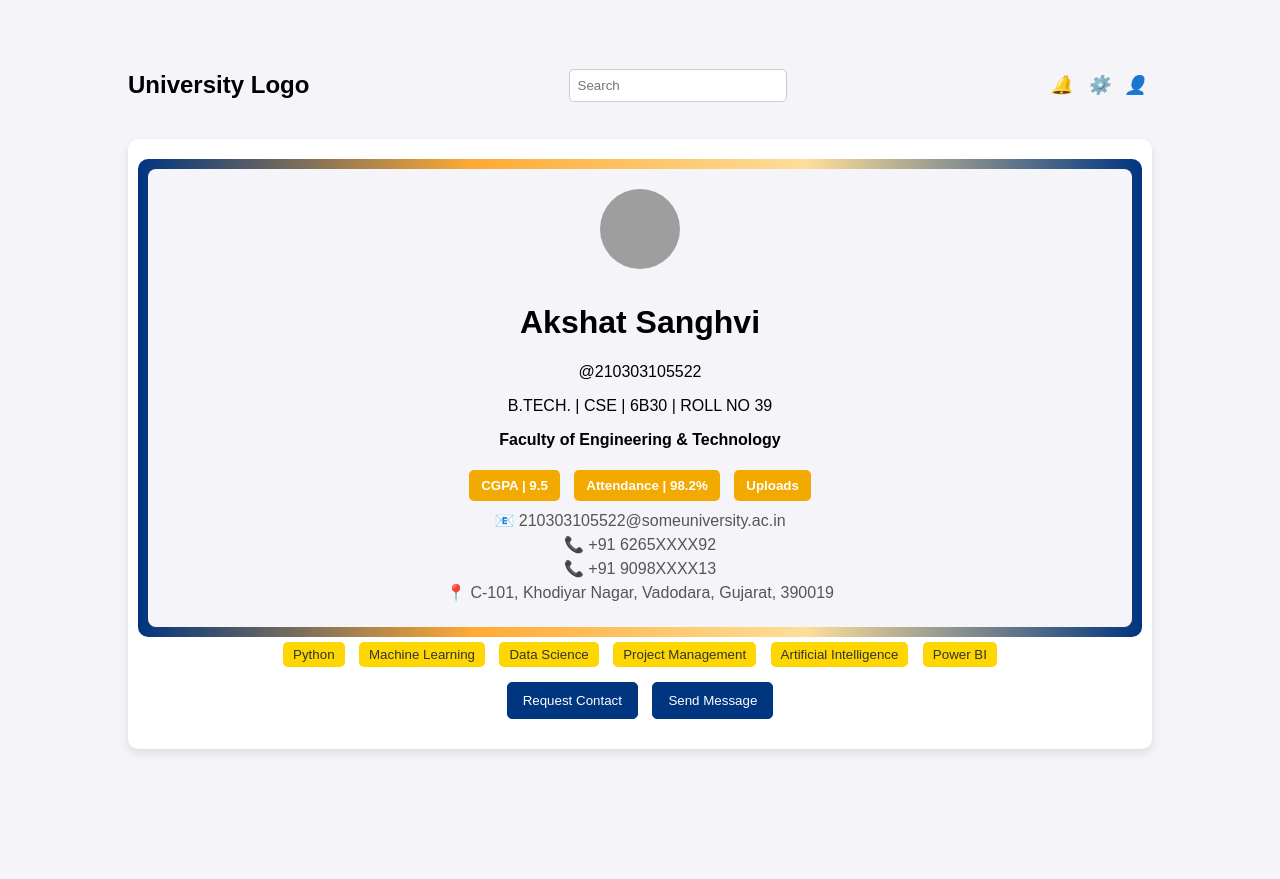
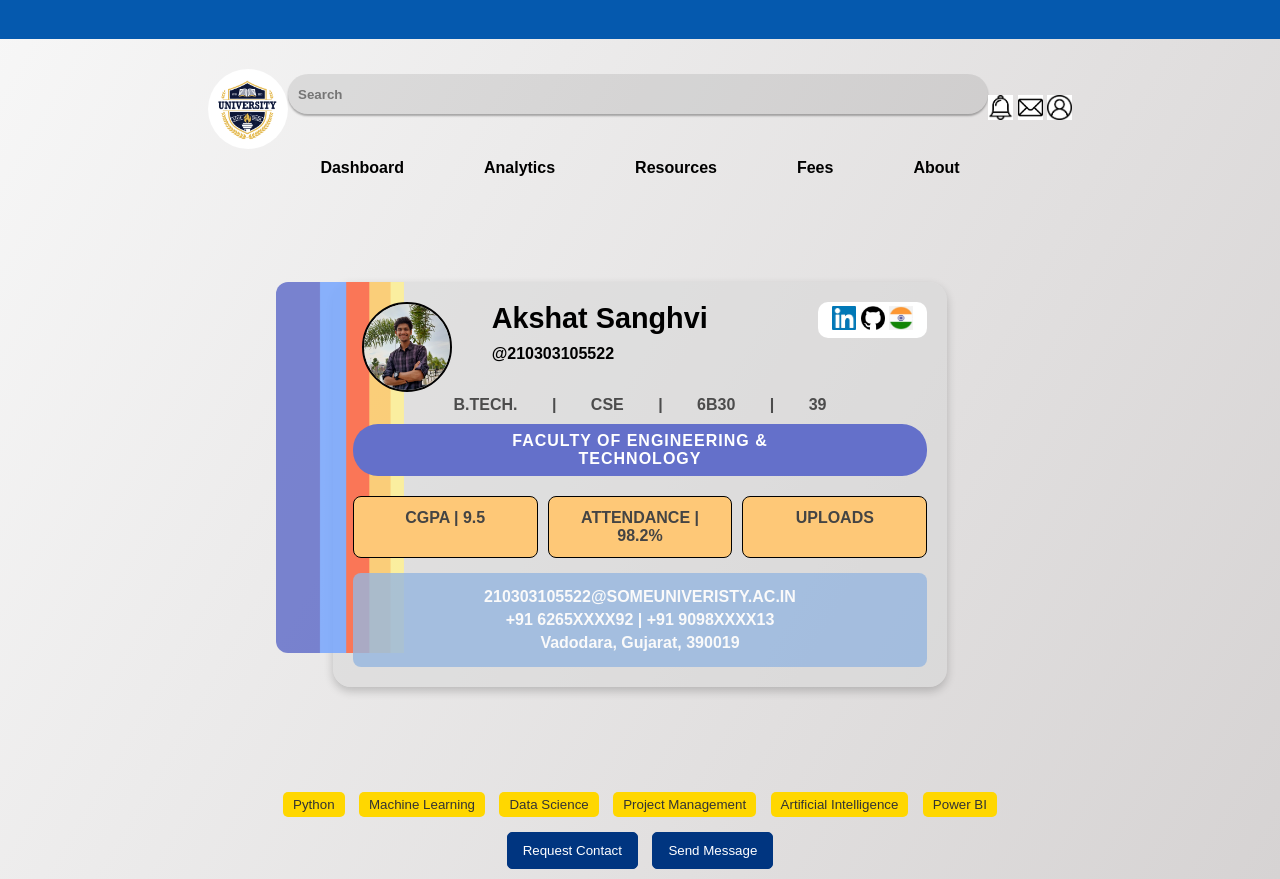
Before and after one commit to iiakshat/institution-management-system, a Flask app: template app/templates/profile.html in a window 1280 px wide. Before the commit the page ends 753 px from the top, so only its background shows below. Run offline with Flask 3, Linux system fonts and the light colour scheme; the template is opened without the code that fills it, so the values that code supplies are empty; grey boxes are pictures that could not be loaded.

Commit message:
upadted files

```diff
--- a/app/static/css/profile.css
+++ b/app/static/css/profile.css
@@ -1,12 +1,11 @@
 /* style.css */
 
-body {
+.request {
     font-family: Arial, sans-serif;
-    background-color: #f4f4f9;
     display: flex;
+    flex-direction: column;
     justify-content: center;
     align-items: center;
-    height: 100vh;
     margin: 0;
 }
 
@@ -66,6 +65,10 @@ body {
     margin-bottom: 10px;
 }
 
+.profile-info h1 {
+    margin: 10px 0;
+}
+
 .buttons button {
     margin: 5px;
     padding: 8px 12px;
@@ -83,6 +86,8 @@ body {
 }
 
 .action-buttons button {
+    flex: 1;
+    flex-direction: column;
     margin: 10px 5px;
     padding: 10px 15px;
     border: 1px solid #003580;
@@ -90,6 +95,13 @@ body {
     background-color: #003580;
     color: white;
     cursor: pointer;
+}
+
+.tags {
+    flex-direction: column;
+    flex: 1;
+    justify-content: center;
+    margin-top: 20px;
 }
 
 .tags button {
--- a/app/templates/profile.html
+++ b/app/templates/profile.html
@@ -4,7 +4,9 @@
     <meta charset="UTF-8">
     <meta name="viewport" content="width=device-width, initial-scale=1.0">
     <title>Profile Card</title>
+    <link rel="stylesheet" href="../static/css/main.css">
     <link rel="stylesheet" href="../static/css/profile.css">
+    <link rel="stylesheet" href="../static/css/dashboard.css">
     <script>
         function showPopup(action) {
             alert("Looking for faculties with " + action + " tag...");
@@ -20,42 +22,74 @@
     </script>
 </head>
 <body>
+    <br>
+    <!-- Navbar -->
+    <div class="navbar">
+    </div>
+
+    <!-- Second Navbar -->
+    <div class="navbar_2">
+        <div class="searchnav">
+            <img class="logo" src="..\static\images\logo.png" alt="University Logo">
+        <div class="search-bar"  >
+            <input type="text" placeholder="Search" >
+        </div>
+
+        <div class="user-section">
+            <img src="../static/images/notf.jpg" id="bell-icon" class="icon" alt="Notifications">
+            <img src="../static/images/msg.jpg" id="envelope-icon" class="icon" alt="Messages">
+            <img src="../static/images/profile.jpg" class="icon" alt="Profile">
+        </div>
+        </div>
+        <div class="menu">
+            <a href="{{ url_for('dashboard') }}">Dashboard</a>
+            <a href="{{ url_for('analytics') }}">Analytics</a>
+            <a href="{{ url_for('resources') }}">Resources</a>
+            <a href="{{ url_for('fees') }}">Fees</a>
+            <a href="{{ url_for('about') }}">About</a>
+        </div>
+    </div>
+
     <div class="container">
-        <header class="header">
-            <h2>University Logo</h2>
-            <input type="text" placeholder="Search">
-            <div class="icons">
-                <i class="icon">🔔</i>
-                <i class="icon">⚙️</i>
-                <i class="icon">👤</i>
+
+        <img class="colours" src="../static/images/colors.png"/>
+        <div class="card">
+            <div class="info">
+            <div style="display: flex;">
+                <div class="profile-img-wrapper">
+                    <img src="../static/images/me.jpg" alt="Profile Picture" class="profile-img">
                 </div>
-        </header>
+                <div style="flex: 3; text-align: left;">
+                    <h2>Akshat Sanghvi</h2>
+                    <h4 >@210303105522</h4>
+                </div>
+                <div style="flex: 1;" class="social-icons">
+                    <div style="background: white; padding: 4px; border-radius: 10px;">
+                    <img src="../static/images/linkedin.jpg" alt="LinkedIn" >
+                    <img src="../static/images/github.jpg" alt="GitHub">
+                    <img src="../static/images/flag.jpg" alt="Country Flag">
+                </div>
+                </div>
+            </div>
+                <p class="sub-info">B.TECH. | CSE | 6B30 | 39</p>
+                <p class="faculty">FACULTY OF ENGINEERING & TECHNOLOGY</p>
 
-        <div class="profile-card">
-            <div class="color-frame">
-                <div class="profile-info">
-                    <img src="profile-photo.jpg" alt="Profile Photo" class="profile-photo">
-                    <h1>Akshat Sanghvi</h1>
-                    <p>@210303105522</p>
-                    <p>B.TECH. | CSE | 6B30 | ROLL NO 39</p>
-                    <p><strong>Faculty of Engineering & Technology</strong></p>
 
                 <div class="buttons">
-                        <button onclick="showPopup('CGPA')">CGPA | 9.5</button>
-                        <button onclick="showPopup('Attendance')">Attendance | 98.2%</button>
-                        <button onclick="showPopup('Uploads')">Uploads</button>
+                    <div class="btn">CGPA | 9.5</div>
+                    <div class="btn">ATTENDANCE | 98.2%</div>
+                    <div class="btn">UPLOADS</div>
                 </div>
 
                 <div class="contact-info">
-                        <p>📧 210303105522@someuniversity.ac.in</p>
-                        <p>📞 +91 6265XXXX92</p>
-                        <p>📞 +91 9098XXXX13</p>
-                        <p>📍 C-101, Khodiyar Nagar, Vadodara, Gujarat, 390019</p>
-                    </div>
-
+                    <p>210303105522@SOMEUNIVERISTY.AC.IN</p>
+                    <p>+91 6265XXXX92 | +91 9098XXXX13</p>
+                    <p>Vadodara, Gujarat, 390019</p>
                 </div>
             </div>
-
+        </div>
+    </div>
+        <div class="request">
             <div class="tags">
                 <button onclick="showPopup('Python')">Python</button>
                 <button onclick="showPopup('Machine Learning')">Machine Learning</button>
@@ -64,30 +98,14 @@
                 <button onclick="showPopup('Artificial Intelligence')">Artificial Intelligence</button>
                 <button onclick="showPopup('Power BI')">Power BI</button>
             </div>
-
          <div class="action-buttons">
                 <button onclick="alert('Contact requested)">Request Contact</button>
                 <button onclick="openContactForm()">Send Message</button>
             </div>
         </div>
+    </div>
 
-        <!-- Contact Form Popup -->
-        <div id="contactForm" class="form-popup">
-            <form action="#" class="form-container">
-                <h2>Contact Akshat Sanghvi</h2>
 
-                <label for="name"><b>Name</b></label>
-                <input type="text" placeholder="Your Name" name="name" required>
-
-                <label for="email"><b>Email</b></label>
-                <input type="email" placeholder="Your Email" name="email" required>
-
-                <label for="message"><b>Message</b></label>
-                <textarea placeholder="Write your message here..." name="message" required></textarea>
-
-                <button type="submit" class="btn">Send Message</button>
-                <button type="button" class="btn cancel" onclick="closeContactForm()">Close</button>
-            </form>
         </div>
     </div>
 </body>
```
Also changed, not shown: other parts of app/static/css/profile.css (+0 -41 lines), app/templates/about.html (+30 -13 lines), app/templates/analytics.html (+29 -11 lines), app/templates/fees.html (+29 -19 lines), app/templates/resources.html (+30 -15 lines). Lines whose indentation alone changed are shown as unchanged.
